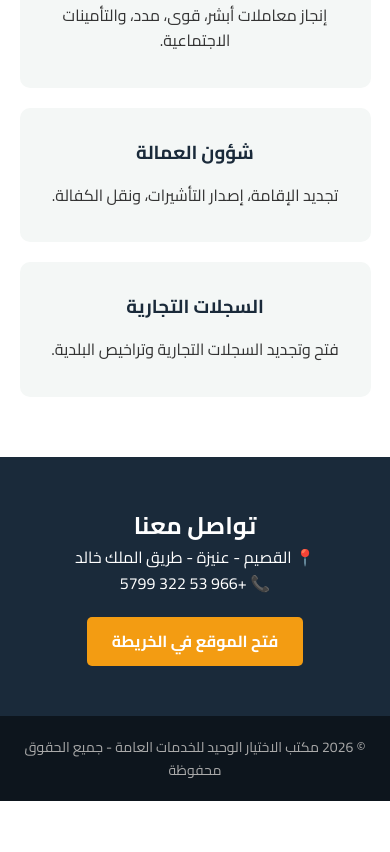
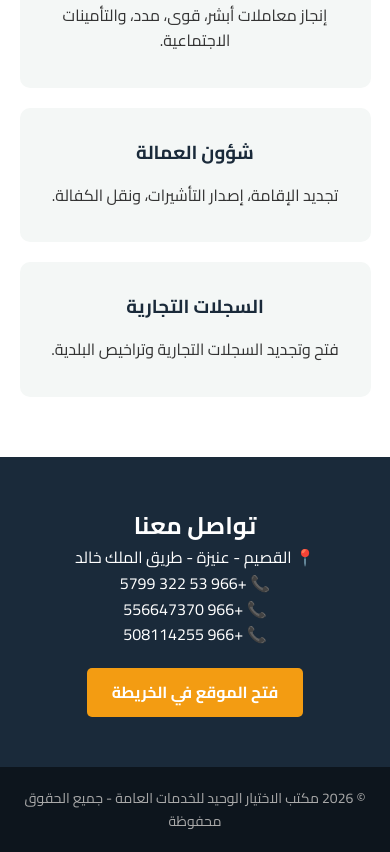
Before and after one commit to Manlike29810/choice-office, a plain HTML site: page index.html in a window 390 px wide. Shown: the part 784-1636 px from the top of the page. Before the commit the page ends 1585 px from the top, so only its background shows below. Drawn offline with Linux system fonts and the light colour scheme.

Commit message:
Update index.html
update Phone numbers

```diff
--- a/index.html
+++ b/index.html
@@ -113,6 +113,8 @@
             <h2 id="contactTitle">تواصل معنا</h2>
             <p id="addr">📍 القصيم - عنيزة - طريق الملك خالد</p>
             <p>📞 +966 53 322 5799</p>
+            <p>📞 +966 556647370</p>
+            <p>📞 +966 508114255</p>
             <a href="https://maps.google.com/?q=26.084128,43.984024" target="_blank" class="btn-map" id="mapBtn">فتح الموقع في الخريطة</a>
         </div>
     </section>
```
